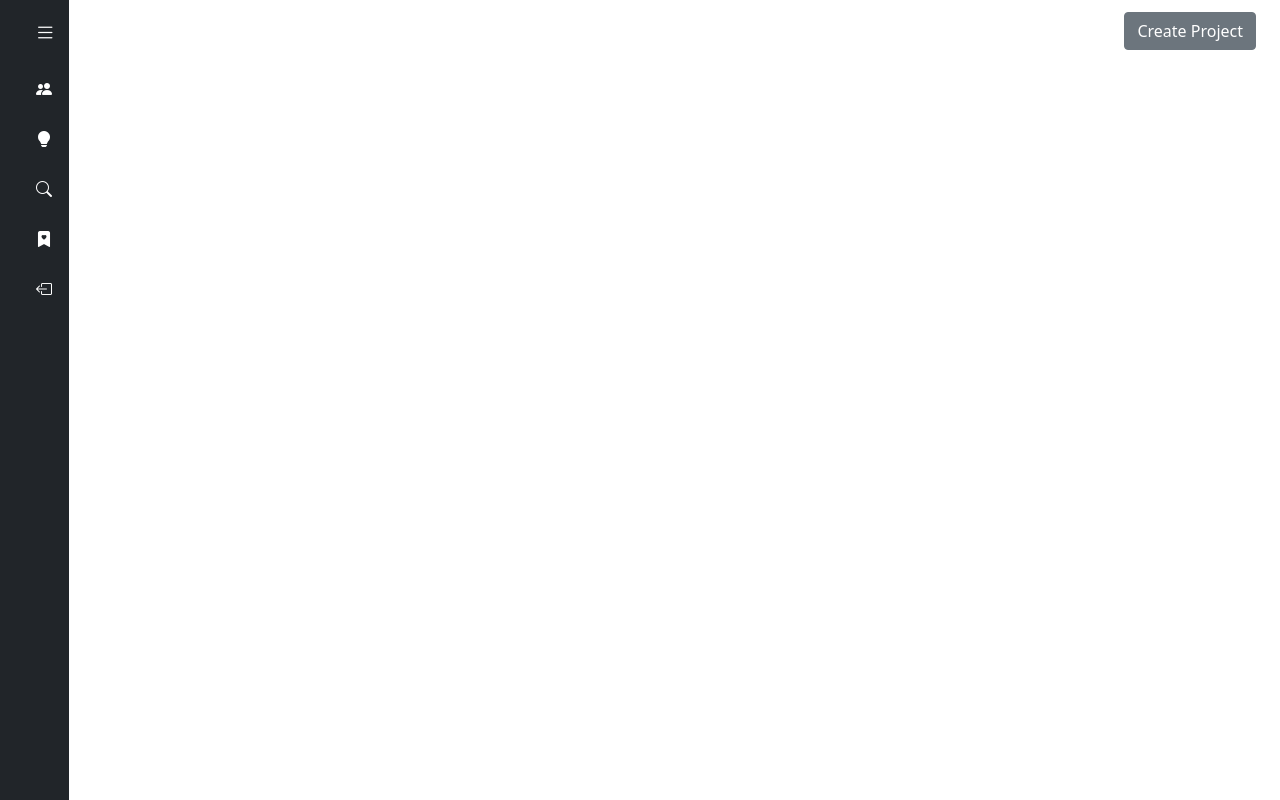
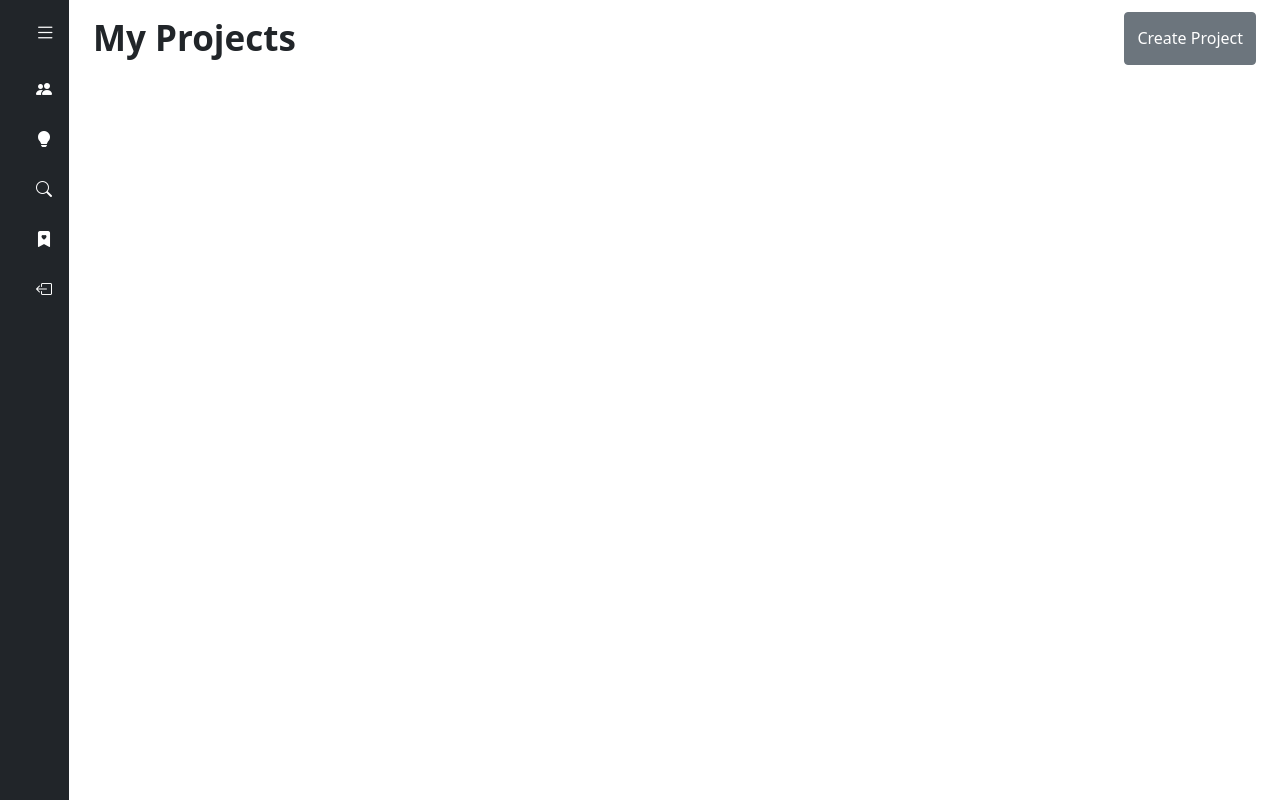
Before and after one commit to sequint/code-till-your-fingers-drop, a website: page public/myProjects.html in a window 1280 px wide. Drawn offline with nearby package versions, Linux system fonts and the light colour scheme; no server answers.

Commit message:
Update my projects title

```diff
--- a/public/assets/js/myProjects.js
+++ b/public/assets/js/myProjects.js
@@ -146,8 +146,6 @@ document.addEventListener('click', event => {
 // Function that gets projects of user and displays them in the DOM as cards.
 const displayProjects = _ => {
 
-  // document.getElementById('displayProjects').innerHTML = ''
-
   // Get all projects for a user.
   axios.get('/api/projects', {
     headers: {
--- a/public/myProjects.html
+++ b/public/myProjects.html
@@ -74,7 +74,7 @@
 
       <!-- tab title -->
       <!-- needs an id to show "Username's Projects" as the header title-->
-      <div class="col tabTitle"></div>
+      <div class="col tabTitle" id="userProjTitle">My Projects</div>
 
       <!-- create project modal div -->
       <div class="col d-flex flex-row-reverse modalBtnDiv">
```
